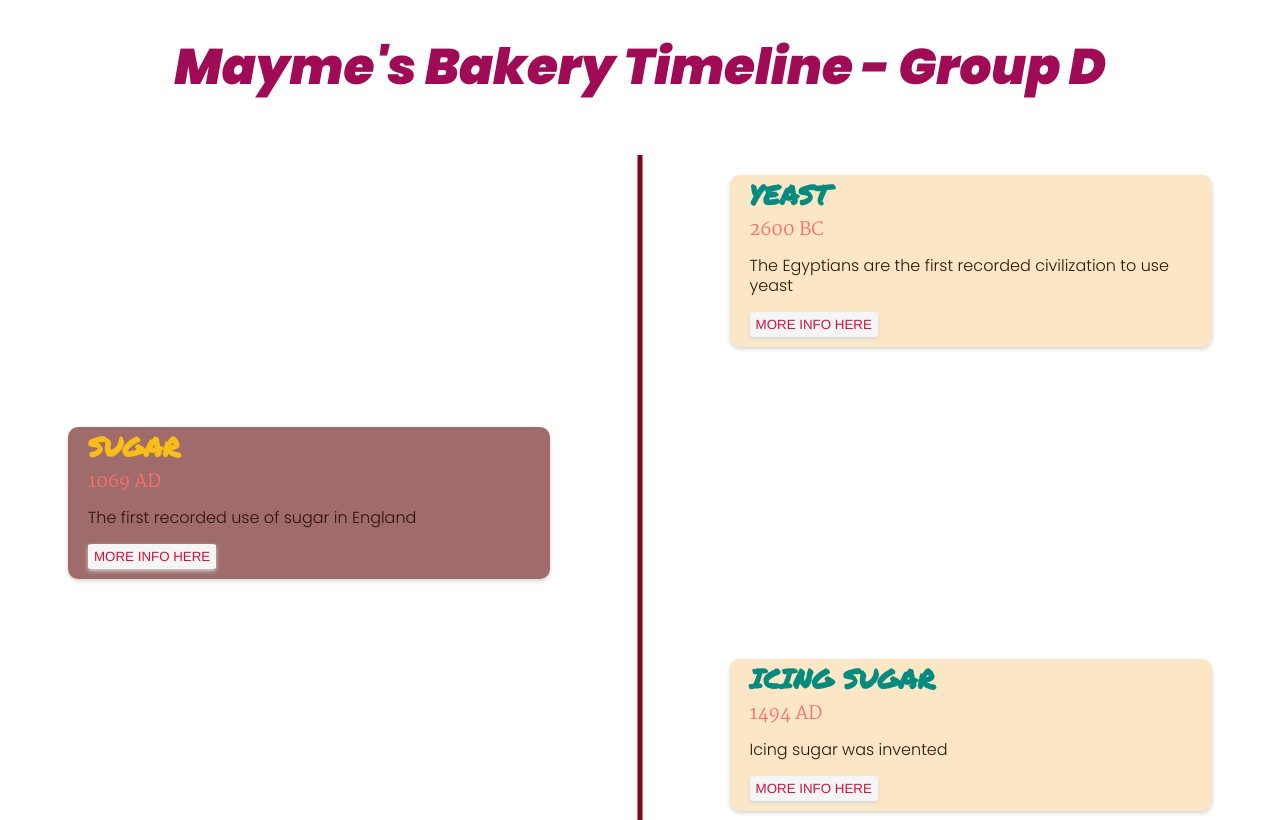
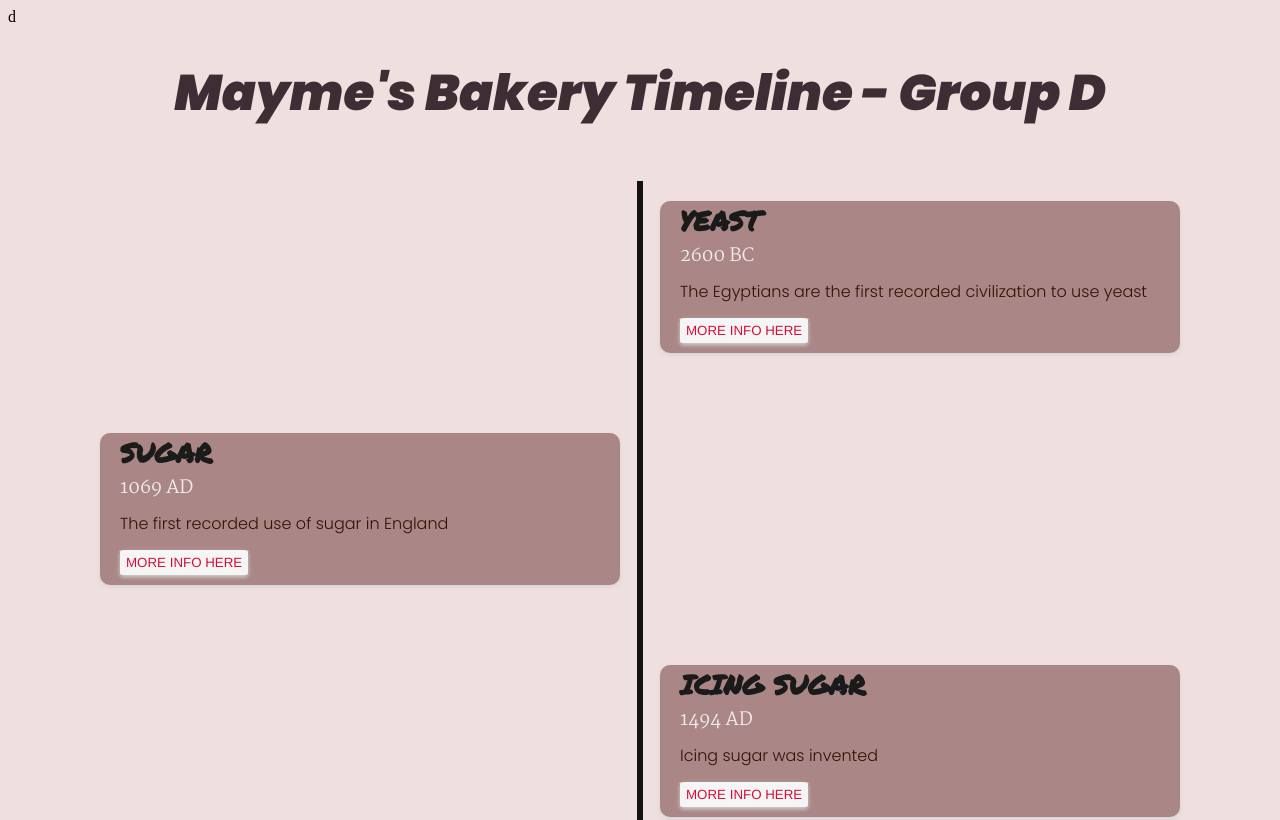
Before and after one commit to black-codher-bootcamp-2021-vaughan/unit-03-javascript-assignment-vaughan-group-d, a website with bundled scripts: page index.html in a window 1280 px wide. Shown: the top 820 px of the page. Built offline with nearby package versions, Linux system fonts and the light colour scheme; a web font is replaced by a local one.

Commit message:
first commit

```diff
--- a/css/main.css
+++ b/css/main.css
@@ -6,12 +6,10 @@
 
 
 body {
-  background-color: white;
+  background-color: rgb(240, 223, 223);
 
 
 }
-
-
 
 .timeline {
   display:flex;
@@ -27,11 +25,11 @@ align-self: flex-start;
   margin: 20px 60px 60px;
   position: relative;
   padding: 10px 20px;
-  background:#9f6b6b;
-  color: rgb(247 190 25);
+  background:#aa8686;
+  color: rgb(27, 27, 26);
   border-radius: 10px;
   line-height: 20px;
-  width: 35%;
+  width: 40%;
   box-shadow: 0 2px 4px rgb(212, 212, 212);
 
 }
@@ -42,22 +40,31 @@ align-self: flex-end;
 margin: 20px 60px 60px;
   position: relative;
   padding: 10px 20px;
-  background: #fbe7c6;
-  color: rgb(7 139 127);
+  background:#aa8686;
+  color: rgb(25, 26, 25);
   border-radius: 10px;
   line-height: 20px;
-  width: 35%
+  width: 40%
 }
 
 
-.timeline::before {
-  content: "";
-  background-color:rgb(129, 4, 25);
-  width: 5px;
-  height: 280%;
+
+.timeline {
+  position: relative;
+  max-width: 1200px;
+  margin: 0 auto;
+}
+
+/* The actual timeline (the vertical ruler) */
+.timeline::after {
+  content: '';
   position: absolute;
-  left:50%;
-  transform: translateX(-50%);
+  width: 6px;
+  background-color: rgb(20, 17, 17);
+  top: 0;
+  bottom: 0;
+  left: 50%;
+  margin-left: -3px;
 }
 
 
@@ -87,7 +94,7 @@ h1 {
   justify-content: center;
   font-weight: 300px;
   font-size: 50px;
-  color: rgb(160 11 85);
+  color: rgb(61, 45, 53);
   ;
   margin-top: 30px;
   margin-bottom: 50px;
@@ -109,7 +116,7 @@ text-transform: uppercase;
 span, #modal-date {
   font-family: 'Martel', serif;
   font-size: large;
-  color: #ff6d6d;
+  color: #f0ecec;
 
 }
 
--- a/index.html
+++ b/index.html
@@ -1,4 +1,4 @@
-<!DOCTYPE html>
+d<!DOCTYPE html>
 <html lang="en">
   <head>
     <meta charset="UTF-8" />
@@ -13,6 +13,8 @@
 
     <h1><i>Mayme's Bakery Timeline - Group D</i></h1>
     <div class="timeline"></div>
+    <div class="timeline_middle"></div>
+    <div class="timeline_point"></div>
     <script type="module" src="js/index.js"></script>
       </div>
 
```
Also changed, not shown: README.md, 1 other file.
